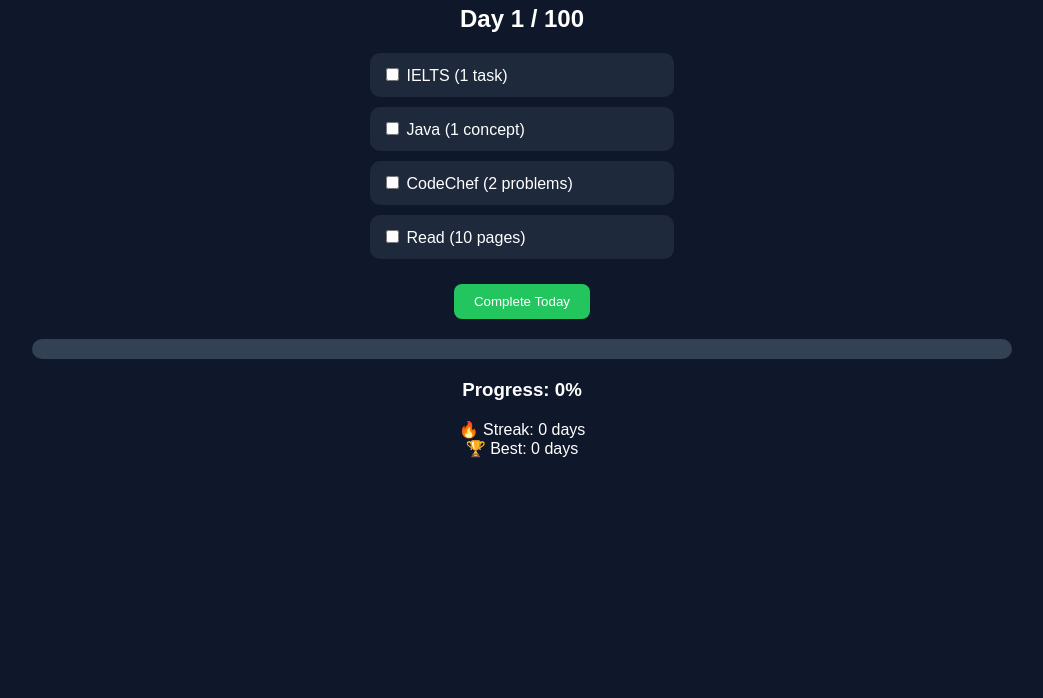
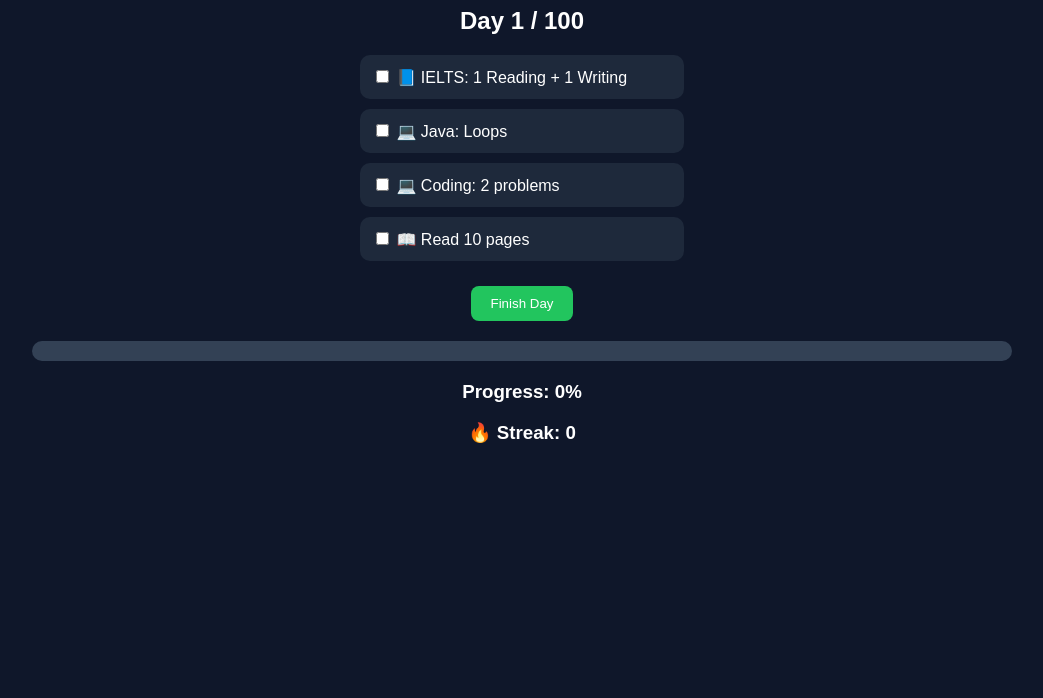
Before and after one commit to aakanksha4141/personal.github.io, a plain HTML site: page index.html in a window 1280 px wide. Shown: the part 102-800 px from the top of the page, without its empty margins (118-1161 px from the left). Drawn offline with Linux system fonts and the light colour scheme.

Commit message:
Update index.html

```diff
--- a/index.html
+++ b/index.html
@@ -1,7 +1,7 @@
 <!DOCTYPE html>
 <html>
 <head>
-  <title>100 Day Success Tracker</title>
+  <title>Smart Study System</title>
   <style>
     body {
       font-family: Arial;
@@ -11,15 +11,11 @@
       padding: 20px;
     }
 
-    h1 {
-      margin-bottom: 10px;
-    }
-
     .box {
       background: #1e293b;
       padding: 12px;
       margin: 10px auto;
-      width: 280px;
+      width: 300px;
       border-radius: 10px;
       text-align: left;
     }
@@ -34,74 +30,108 @@
       margin-top: 15px;
     }
 
-    .progress-container {
+    .progress-bar {
       width: 80%;
       height: 20px;
       background: #334155;
       margin: 20px auto;
       border-radius: 10px;
-      overflow: hidden;
     }
 
-    .progress-bar {
+    .fill {
       height: 100%;
       background: #22c55e;
       width: 0%;
     }
 
-    .stats {
-      margin-top: 15px;
+    .message {
+      margin-top: 20px;
+      font-size: 18px;
     }
   </style>
 </head>
 <body>
 
-<h1>🚀 100 Day Success Tracker</h1>
+<h1>🚀 Smart Study System</h1>
 
-<h2 id="day">Day 1 / 100</h2>
+<h2 id="day"></h2>
 
-<div class="box">
-  <label><input type="checkbox" id="ielts"> IELTS (1 task)</label>
-</div>
+<div id="plan"></div>
 
-<div class="box">
-  <label><input type="checkbox" id="java"> Java (1 concept)</label>
-</div>
+<button onclick="finishDay()">Finish Day</button>
 
-<div class="box">
-  <label><input type="checkbox" id="codechef"> CodeChef (2 problems)</label>
-</div>
-
-<div class="box">
-  <label><input type="checkbox" id="reading"> Read (10 pages)</label>
-</div>
-
-<button onclick="completeDay()">Complete Today</button>
-
-<div class="progress-container">
-  <div class="progress-bar" id="bar"></div>
+<div class="progress-bar">
+  <div class="fill" id="bar"></div>
 </div>
 
 <h3>Progress: <span id="percent">0%</span></h3>
+<h3>🔥 Streak: <span id="streak">0</span></h3>
 
-<div class="stats">
-  🔥 Streak: <span id="streak">0</span> days<br>
-  🏆 Best: <span id="best">0</span> days
-</div>
+<div class="message" id="msg"></div>
 
 <script>
 let totalDays = 100;
 
-let data = JSON.parse(localStorage.getItem("tracker")) || {
+let data = JSON.parse(localStorage.getItem("smart")) || {
   day: 1,
   progress: 0,
-  streak: 0,
-  best: 0
+  streak: 0
 };
 
-function updateUI() {
+// Encouragement messages
+let messages = [
+  "Good job. Keep going.",
+  "Consistency beats talent.",
+  "You are building your future.",
+  "Small steps, big results.",
+  "Stay disciplined."
+];
+
+// Knowledge bank
+let knowledge = [
+  "Word: Resilient = able to recover quickly from difficulties.",
+  "Java: JVM executes compiled bytecode.",
+  "Word: Consistency = doing something regularly.",
+  "Java: Array stores multiple values in one variable.",
+  "Tip: Practice improves retention."
+];
+
+// Plans
+function getPlan(day) {
+  if (day % 7 === 0) {
+    return [
+      "🔁 Revise Java topics",
+      "🔁 Re-solve problems",
+      "🔁 Review IELTS mistakes"
+    ];
+  }
+
+  let javaTopics = ["Basics", "Loops", "Arrays", "Strings"];
+  let topic = javaTopics[day % javaTopics.length];
+
+  return [
+    "📘 IELTS: 1 Reading + 1 Writing",
+    "💻 Java: " + topic,
+    "💻 Coding: 2 problems",
+    "📖 Read 10 pages"
+  ];
+}
+
+// Render plan
+function render() {
   document.getElementById("day").innerText =
     "Day " + data.day + " / " + totalDays;
+
+  let plan = getPlan(data.day);
+  let html = "";
+
+  plan.forEach((task, i) => {
+    html += `<div class="box">
+      <label><input type="checkbox" id="t${i}"> ${task}</label>
+    </div>`;
+  });
+
+  document.getElementById("plan").innerHTML = html;
 
   document.getElementById("percent").innerText =
     Math.floor(data.progress) + "%";
@@ -110,48 +140,46 @@ function updateUI() {
     data.progress + "%";
 
   document.getElementById("streak").innerText = data.streak;
-  document.getElementById("best").innerText = data.best;
 }
 
-function completeDay() {
-  let tasks = [
-    document.getElementById("ielts").checked,
-    document.getElementById("java").checked,
-    document.getElementById("codechef").checked,
-    document.getElementById("reading").checked
-  ];
+// Finish day
+function finishDay() {
+  let checkboxes = document.querySelectorAll("input[type=checkbox]");
+  let done = 0;
 
-  let done = tasks.filter(t => t).length;
+  checkboxes.forEach(cb => {
+    if (cb.checked) done++;
+  });
+
+  let total = checkboxes.length;
 
   if (done === 0) {
-    alert("Do at least something ❗");
+    alert("Do at least one task.");
     return;
   }
 
-  let progressGain = (done / tasks.length) * (100 / totalDays);
-
-  data.progress += progressGain;
+  let gain = (done / total) * (100 / totalDays);
+  data.progress += gain;
   data.day++;
 
-  // streak logic
-  if (done >= 2) {
+  if (done >= total / 2) {
     data.streak++;
-    if (data.streak > data.best) {
-      data.best = data.streak;
-    }
   } else {
     data.streak = 0;
   }
 
-  if (data.progress > 100) data.progress = 100;
+  localStorage.setItem("smart", JSON.stringify(data));
 
-  localStorage.setItem("tracker", JSON.stringify(data));
+  let msg = messages[Math.floor(Math.random() * messages.length)];
+  let know = knowledge[Math.floor(Math.random() * knowledge.length)];
 
-  alert("Progress updated ✅");
-  location.reload();
+  document.getElementById("msg").innerHTML =
+    msg + "<br><br>🧠 " + know;
+
+  setTimeout(() => location.reload(), 2000);
 }
 
-updateUI();
+render();
 </script>
 
 </body>
```
